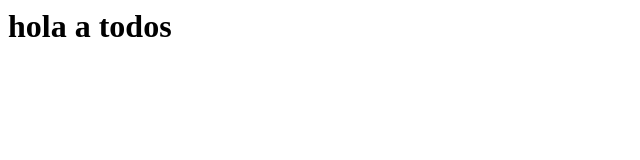
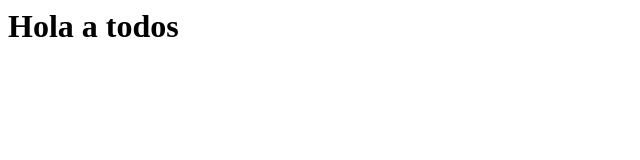
Before and after one commit to vagabundovgbd/vagabundorepositorio, a plain HTML site: page index.html in a window 1280 px wide. Shown: the whole page, without its empty margins (0-640 px from the left). Drawn offline with Linux system fonts and the light colour scheme.

Commit message:
Update index.html

```diff
--- a/index.html
+++ b/index.html
@@ -1,6 +1,6 @@
 <html>
   <head></head>
   <body>
-    <h1> hola a todos </h1>
+    <h1> Hola a todos </h1>
   </body>
 </html>
```
